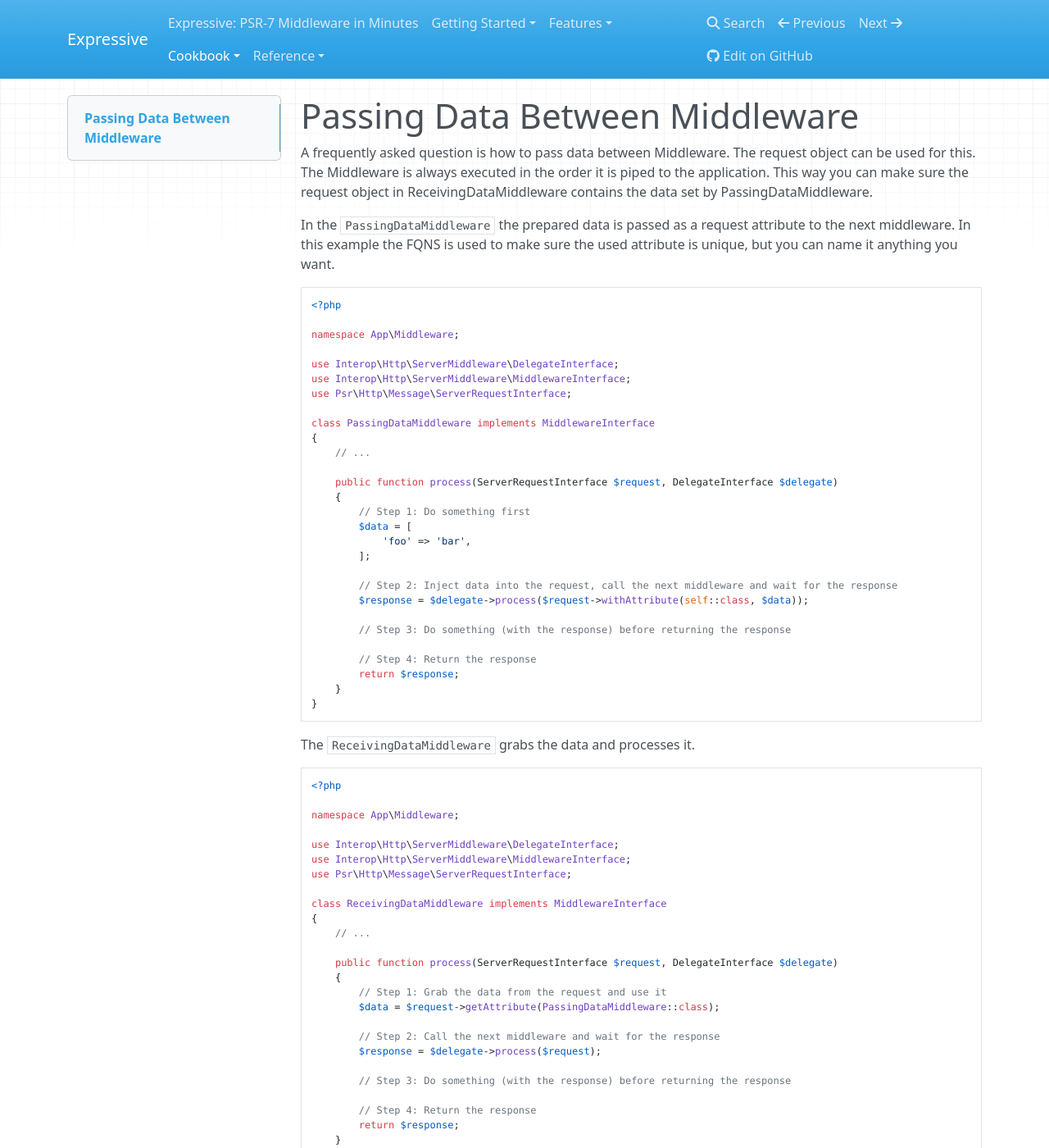
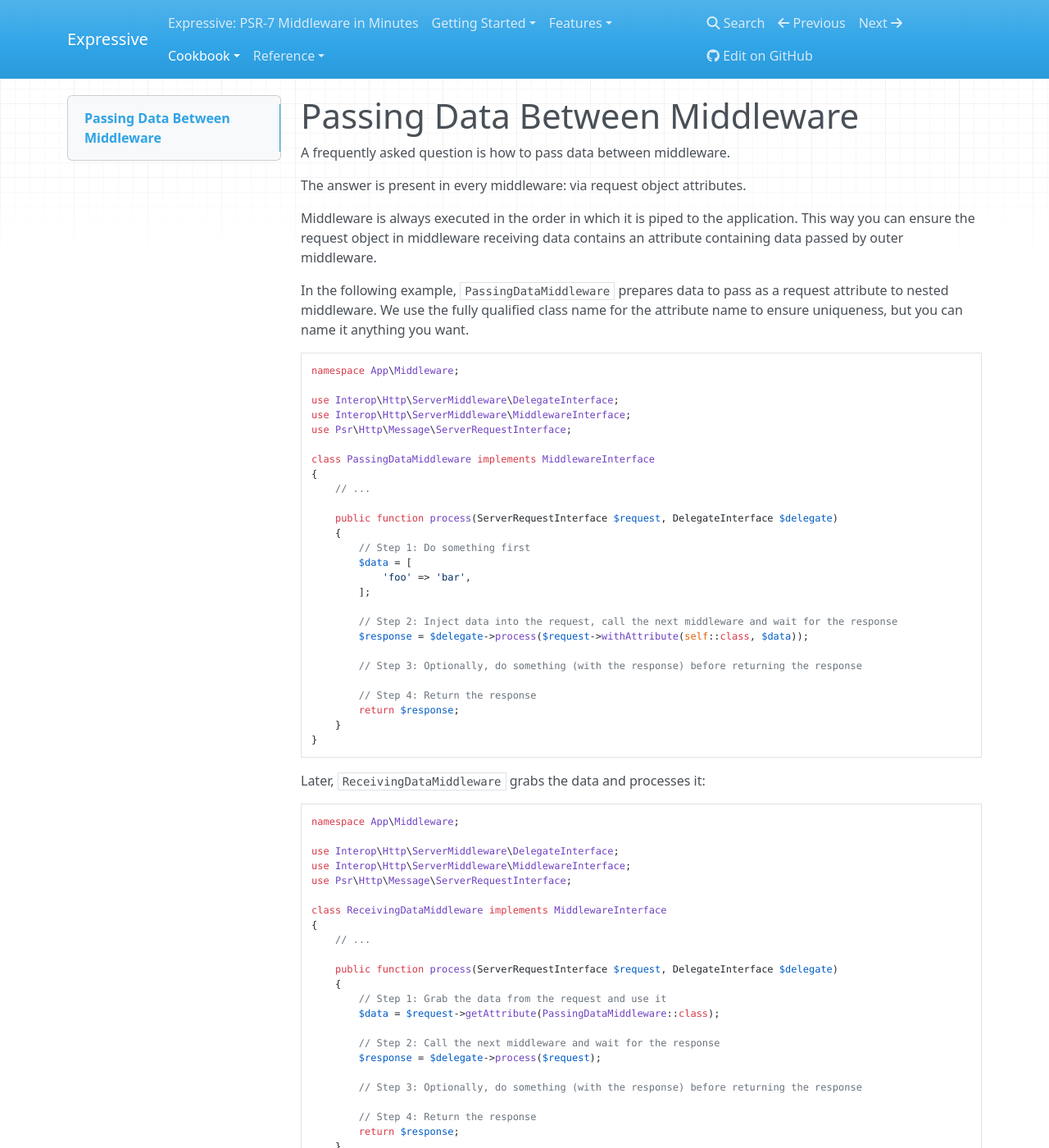
Before and after one commit to zendframework/zend-expressive, an MkDocs documentation site: the page built from doc/book/cookbook/passing-data-between-middleware.md, in a window 1280 px wide and 1400 px high. Shown: the whole window at 82% size. Built offline with MkDocs 1.6.1, drawn with Linux system fonts in a browser that asks for light colours; nearby versions of some CDN libraries; old or Windows-style settings are respelled for this version of MkDocs; some of the changed text lies outside the part shown.

Commit message:
Edited "passing data" entry
- Removes distinction of "actions" and "middleware"; everything is
  middleware.
- Updates preamble.
- Minor edits to flow.

````diff
--- a/doc/book/cookbook/passing-data-between-middleware.md
+++ b/doc/book/cookbook/passing-data-between-middleware.md
@@ -1,17 +1,19 @@
 # Passing Data Between Middleware
 
-A frequently asked question is how to pass data between Middleware. The request
-object can be used for this. The Middleware is always executed in the order it
-is piped to the application. This way you can make sure the request object in
-ReceivingDataMiddleware contains the data set by PassingDataMiddleware.
+A frequently asked question is how to pass data between middleware.
 
-In the `PassingDataMiddleware` the prepared data is passed as a request attribute
-to the next middleware. In this example the FQNS is used to make sure the used
-attribute is unique, but you can name it anything you want.
+The answer is present in every middleware: via request object attributes.
+
+Middleware is always executed in the order in which it is piped to the
+application. This way you can ensure the request object in middleware receiving
+data contains an attribute containing data passed by outer middleware.
+
+In the following example, `PassingDataMiddleware` prepares data to pass as a
+request attribute to nested middleware. We use the fully qualified class name
+for the attribute name to ensure uniqueness, but you can name it anything you
+want.
 
 ```php
-<?php
-
 namespace App\Middleware;
 
 use Interop\Http\ServerMiddleware\DelegateInterface;
@@ -32,7 +34,7 @@ class PassingDataMiddleware implements MiddlewareInterface
         // Step 2: Inject data into the request, call the next middleware and wait for the response
         $response = $delegate->process($request->withAttribute(self::class, $data));
 
-        // Step 3: Do something (with the response) before returning the response
+        // Step 3: Optionally, do something (with the response) before returning the response
 
         // Step 4: Return the response
         return $response;
@@ -40,11 +42,9 @@ class PassingDataMiddleware implements MiddlewareInterface
 }
 ```
 
-The `ReceivingDataMiddleware` grabs the data and processes it.
+Later, `ReceivingDataMiddleware` grabs the data and processes it:
 
 ```php
-<?php
-
 namespace App\Middleware;
 
 use Interop\Http\ServerMiddleware\DelegateInterface;
@@ -63,7 +63,7 @@ class ReceivingDataMiddleware implements MiddlewareInterface
         // Step 2: Call the next middleware and wait for the response
         $response = $delegate->process($request);
 
-        // Step 3: Do something (with the response) before returning the response
+        // Step 3: Optionally, do something (with the response) before returning the response
 
         // Step 4: Return the response
         return $response;
@@ -71,14 +71,11 @@ class ReceivingDataMiddleware implements MiddlewareInterface
 }
 ```
 
-Instead of passing data to other middleware you can also use the data in
-actions. It's the same concept since an action class is middleware itself. In
-the `ExampleAction` the data is subtracted from the request and passed to the
-template renderer to create a HtmlResponse.
+Of course, you could also use the data in routed middleware, which is usually at
+the innermost layer of your application. The `ExampleAction` below takes that
+information and passes it to the template renderer to create an `HtmlResponse`:
 
 ```php
-<?php
-
 namespace App\Action;
 
 use Interop\Http\ServerMiddleware\DelegateInterface;
````
